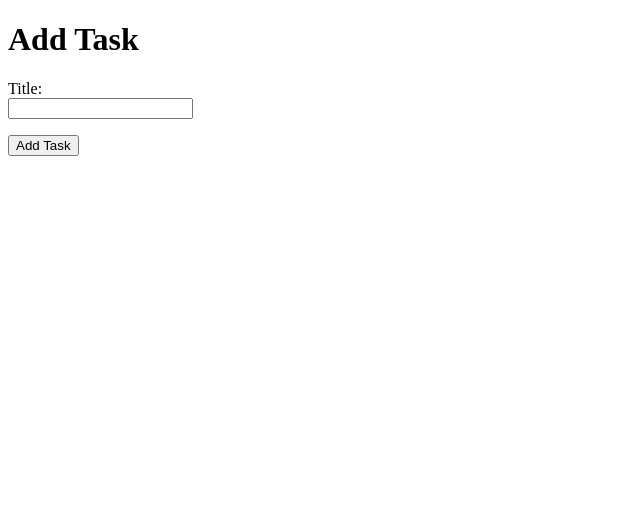
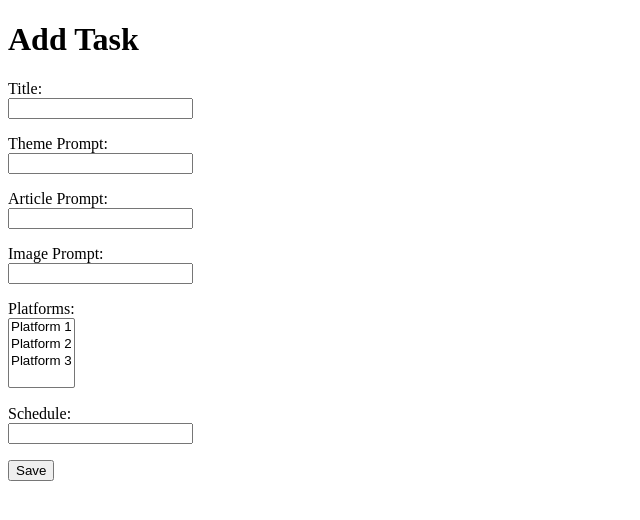
Before and after one commit to MMark-ii/TaskManager, a Flask app: template app/tasks/templates/tasks/add.html in a window 1280 px wide. Shown: the top 520 px of the page, without its empty margins (0-640 px from the left). Run offline with Flask 3, Linux system fonts and the light colour scheme; the template is opened without the code that fills it, so the values that code supplies are empty.

Commit message:
first_commit

```diff
--- a/app/tasks/templates/tasks/add.html
+++ b/app/tasks/templates/tasks/add.html
@@ -12,7 +12,31 @@
             <label for="title">Title:</label><br>
             <input type="text" name="title" id="title" required>
         </p>
-        <p><button type="submit">Add Task</button></p>
+        <p>
+            <label for="theme_prompt">Theme Prompt:</label><br>
+            <input type="text" name="theme_prompt" id="theme_prompt" required>
+        </p>
+        <p>
+            <label for="article_prompt">Article Prompt:</label><br>
+            <input type="text" name="article_prompt" id="article_prompt" required>
+        </p>
+        <p>
+            <label for="image_prompt">Image Prompt:</label><br>
+            <input type="text" name="image_prompt" id="image_prompt" required>
+        </p>
+        <p>
+            <label for="platforms">Platforms:</label><br>
+            <select name="platforms" id="platforms" multiple required>
+                <option value="Platform 1">Platform 1</option>
+                <option value="Platform 2">Platform 2</option>
+                <option value="Platform 3">Platform 3</option>
+            </select>
+        </p>
+        <p>
+            <label for="schedule">Schedule:</label><br>
+            <input type="text" name="schedule" id="schedule" required>
+        </p>
+        <p><button type="submit">Save</button></p>
     </form>
 </body>
 </html>
```
Also changed, not shown: app/tasks/routes.py (+14 -2 lines).
